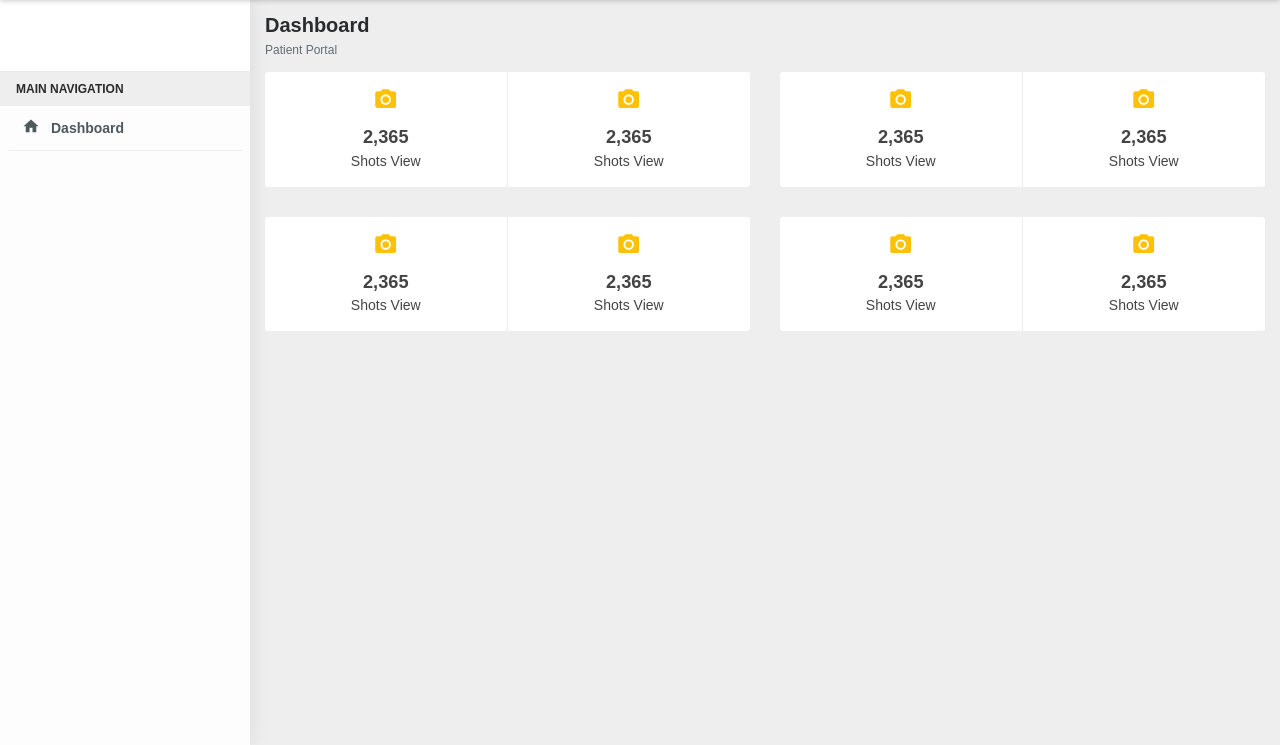
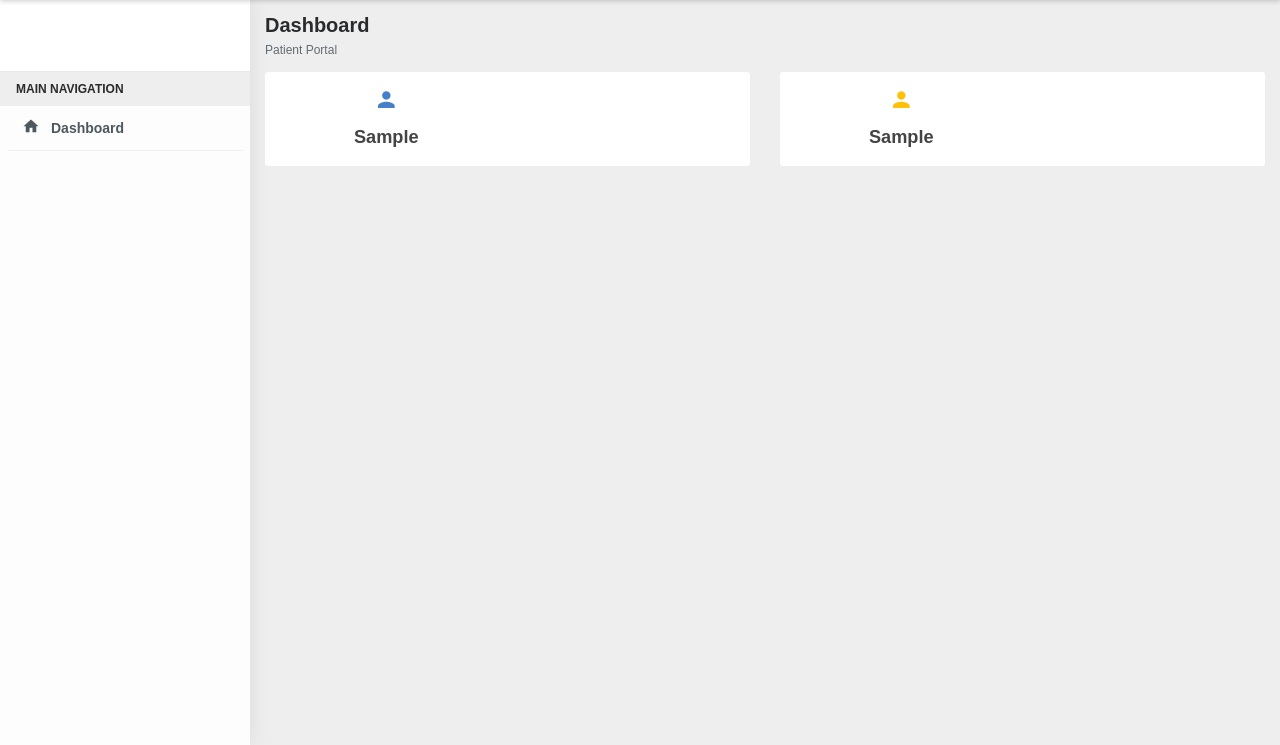
Before and after one commit to UBprojects/patient_ui, a Django app: template patient_ui/templates/patient_ui/app/dashboard.html in a window 1280 px wide. Shown: the part 55-800 px from the top of the page. Run offline with Django 3.2, Linux system fonts and the light colour scheme; the template is opened without the code that fills it: most values are stand-ins (such as "Sample title", 1, 10 or a date in 2020); parts of the project's set-up code (start-up, migrations or seed data) failed here and were passed over; some libraries are stand-ins or nearby versions; some web fonts are replaced.

Commit message:
making dashboard functional

```diff
--- /dev/null
+++ b/helpers/common.py
@@ -0,0 +1,4 @@
+def divide_into_chunks(l, n):
+    # looping till length l
+    for i in range(0, len(l), n):
+        yield l[i:i + n]
--- a/patient_ui/templates/patient_ui/app/dashboard.html
+++ b/patient_ui/templates/patient_ui/app/dashboard.html
@@ -1,6 +1,20 @@
 {% extends "patient_ui/theme/base.html" %}
 {% load static %}
 {% load humanize %}
+{% load decorators %}
+
+{% block extracss %}
+    <style>
+        .row.profile_state.list-unstyled a {
+            display: inline-block;
+            width: 100%;
+        }
+
+        .profile_state li {
+            border-bottom: 1px solid #eee;
+        }
+    </style>
+{% endblock %}
 
 {% block content %}
     <div class="block-header">
@@ -17,85 +31,81 @@
             <div class="col-lg-6">
                 <div class="card">
                     <ul class="row profile_state list-unstyled">
+                        {% for cat in buckets.0 %}
                             <li class="col-lg-6 col-md-6 col-sm-12">
+                                <a href="#" data-toggle="modal" data-target="#{{ cat.0|replace_space }}">
                                     <div class="body">
-                                <i class="zmdi zmdi-camera col-amber"></i>
-                                <h4>2,365</h4>
-                                <span>Shots View</span>
+                                        <i class="zmdi zmdi-account col-blue"></i>
+                                        <h4>{{ cat.0 }}</h4>
                                     </div>
+                                </a>
                             </li>
-                        <li class="col-lg-6 col-md-6 col-sm-12">
-                            <div class="body">
-                                <i class="zmdi zmdi-camera col-amber"></i>
-                                <h4>2,365</h4>
-                                <span>Shots View</span>
-                            </div>
-                        </li>
+                        {% endfor %}
                     </ul>
                 </div>
             </div>
             <div class="col-lg-6">
                 <div class="card">
                     <ul class="row profile_state list-unstyled">
+                        {% for cat in buckets.1 %}
                             <li class="col-lg-6 col-md-6 col-sm-12">
+                                <a href="#" data-toggle="modal" data-target="#{{ cat.0|replace_space }}">
                                     <div class="body">
-                                <i class="zmdi zmdi-camera col-amber"></i>
-                                <h4>2,365</h4>
-                                <span>Shots View</span>
+                                        <i class="zmdi zmdi-account col-amber"></i>
+                                        <h4>{{ cat.0 }}</h4>
                                     </div>
+                                </a>
                             </li>
-                        <li class="col-lg-6 col-md-6 col-sm-12">
-                            <div class="body">
-                                <i class="zmdi zmdi-camera col-amber"></i>
-                                <h4>2,365</h4>
-                                <span>Shots View</span>
-                            </div>
-                        </li>
+                        {% endfor %}
                     </ul>
                 </div>
             </div>
         </div>
-        <div class="row clearfix">
-            <div class="col-lg-6">
-                <div class="card">
-                    <ul class="row profile_state list-unstyled">
-                        <li class="col-lg-6 col-md-6 col-sm-12">
-                            <div class="body">
-                                <i class="zmdi zmdi-camera col-amber"></i>
-                                <h4>2,365</h4>
-                                <span>Shots View</span>
-                            </div>
-                        </li>
-                        <li class="col-lg-6 col-md-6 col-sm-12">
-                            <div class="body">
-                                <i class="zmdi zmdi-camera col-amber"></i>
-                                <h4>2,365</h4>
-                                <span>Shots View</span>
-                            </div>
-                        </li>
-                    </ul>
-                </div>
-            </div>
-            <div class="col-lg-6">
-                <div class="card">
-                    <ul class="row profile_state list-unstyled">
-                        <li class="col-lg-6 col-md-6 col-sm-12">
-                            <div class="body">
-                                <i class="zmdi zmdi-camera col-amber"></i>
-                                <h4>2,365</h4>
-                                <span>Shots View</span>
-                            </div>
-                        </li>
-                        <li class="col-lg-6 col-md-6 col-sm-12">
-                            <div class="body">
-                                <i class="zmdi zmdi-camera col-amber"></i>
-                                <h4>2,365</h4>
-                                <span>Shots View</span>
-                            </div>
-                        </li>
-                    </ul>
-                </div>
-            </div>
-        </div>
+        {#        <div class="row clearfix">#}
+        {#            <div class="col-lg-6">#}
+        {#                <div class="card">#}
+        {#                    <ul class="row profile_state list-unstyled">#}
+        {#                        <li class="col-lg-6 col-md-6 col-sm-12">#}
+        {#                            <div class="body">#}
+        {#                                <i class="zmdi zmdi-camera col-amber"></i>#}
+        {#                                <h4>2,365</h4>#}
+        {#                                <span>Shots View</span>#}
+        {#                            </div>#}
+        {#                        </li>#}
+        {#                        <li class="col-lg-6 col-md-6 col-sm-12">#}
+        {#                            <div class="body">#}
+        {#                                <i class="zmdi zmdi-camera col-amber"></i>#}
+        {#                                <h4>2,365</h4>#}
+        {#                                <span>Shots View</span>#}
+        {#                            </div>#}
+        {#                        </li>#}
+        {#                    </ul>#}
+        {#                </div>#}
+        {#            </div>#}
+        {#            <div class="col-lg-6">#}
+        {#                <div class="card">#}
+        {#                    <ul class="row profile_state list-unstyled">#}
+        {#                        <li class="col-lg-6 col-md-6 col-sm-12">#}
+        {#                            <div class="body">#}
+        {#                                <i class="zmdi zmdi-camera col-amber"></i>#}
+        {#                                <h4>2,365</h4>#}
+        {#                                <span>Shots View</span>#}
+        {#                            </div>#}
+        {#                        </li>#}
+        {#                        <li class="col-lg-6 col-md-6 col-sm-12">#}
+        {#                            <div class="body">#}
+        {#                                <i class="zmdi zmdi-camera col-amber"></i>#}
+        {#                                <h4>2,365</h4>#}
+        {#                                <span>Shots View</span>#}
+        {#                            </div>#}
+        {#                        </li>#}
+        {#                    </ul>#}
+        {#                </div>#}
+        {#            </div>#}
+        {#        </div>#}
     </div>
 {% endblock %}
+
+{% block extrascript %}
+    {% include 'patient_ui/app/modal.html' %}
+{% endblock %}
--- /dev/null
+++ b/patient_ui/templates/patient_ui/app/modal.html
@@ -0,0 +1,27 @@
+{% load decorators %}
+
+{% for res in result_list %}
+    {% for k,v in res.items %}
+        <div class="modal fade" id="{{ k|replace_space }}" tabindex="-1" role="dialog" aria-hidden="true">
+            <div class="modal-dialog" role="document">
+                <div class="modal-content">
+                    <div class="modal-header">
+                        <h4 class="modal-title" id="defaultModalLabel">{{ k }}</h4>
+                    </div>
+                    <div class="modal-body">
+                        {% if v %}
+                            <ul>
+                                {% for subcat in v %}
+                                    <li><a href="#">{{ subcat.title }}</a></li>
+                                {% endfor %}
+                            </ul>
+                        {% endif %}
+                    </div>
+                    <div class="modal-footer">
+                        <button type="button" class="btn btn-link waves-effect" data-dismiss="modal">CLOSE</button>
+                    </div>
+                </div>
+            </div>
+        </div>
+    {% endfor %}
+{% endfor %}
--- /dev/null
+++ b/website/templatetags/decorators.py
@@ -0,0 +1,8 @@
+from django import template
+
+register = template.Library()
+
+
+@register.filter
+def replace_space(string, with_value="_"):
+    return string.replace(' ', with_value)
```
Also changed, not shown: patient_ui/views/app.py (+19 -1 lines), helpers/__init__.py (added), website/templatetags/__init__.py (added). Lines whose indentation alone changed are shown as unchanged.
